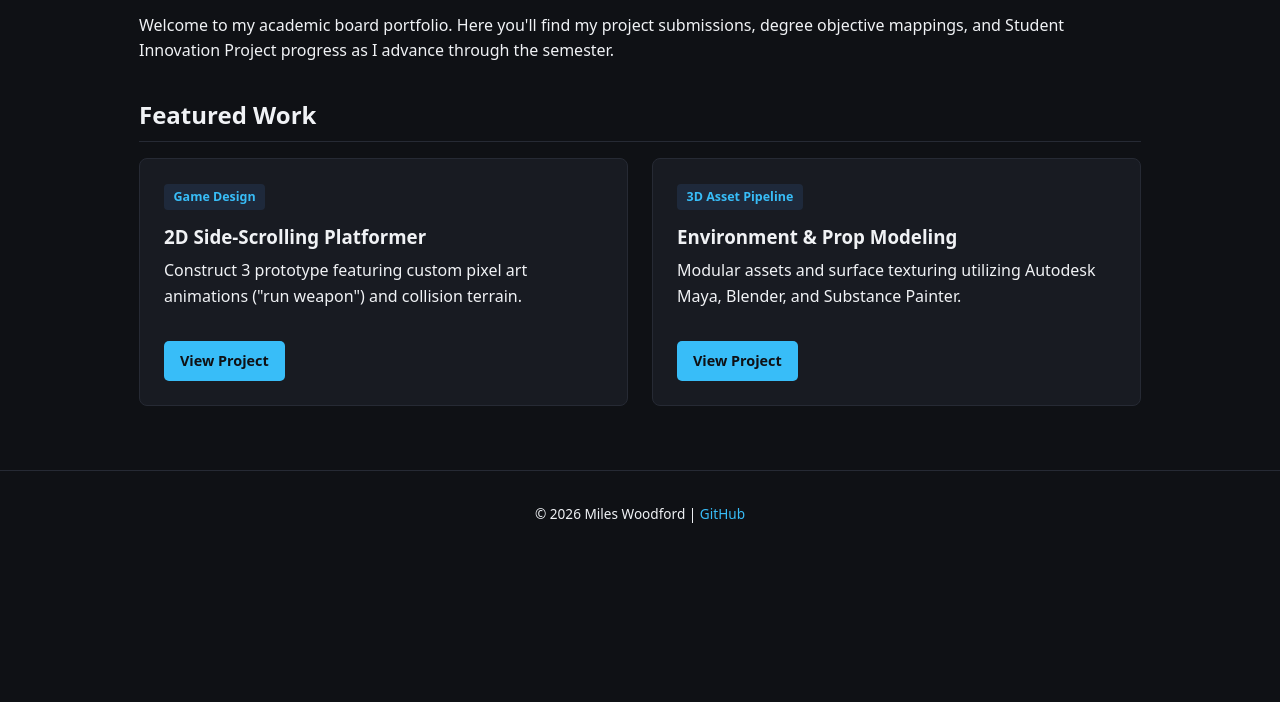
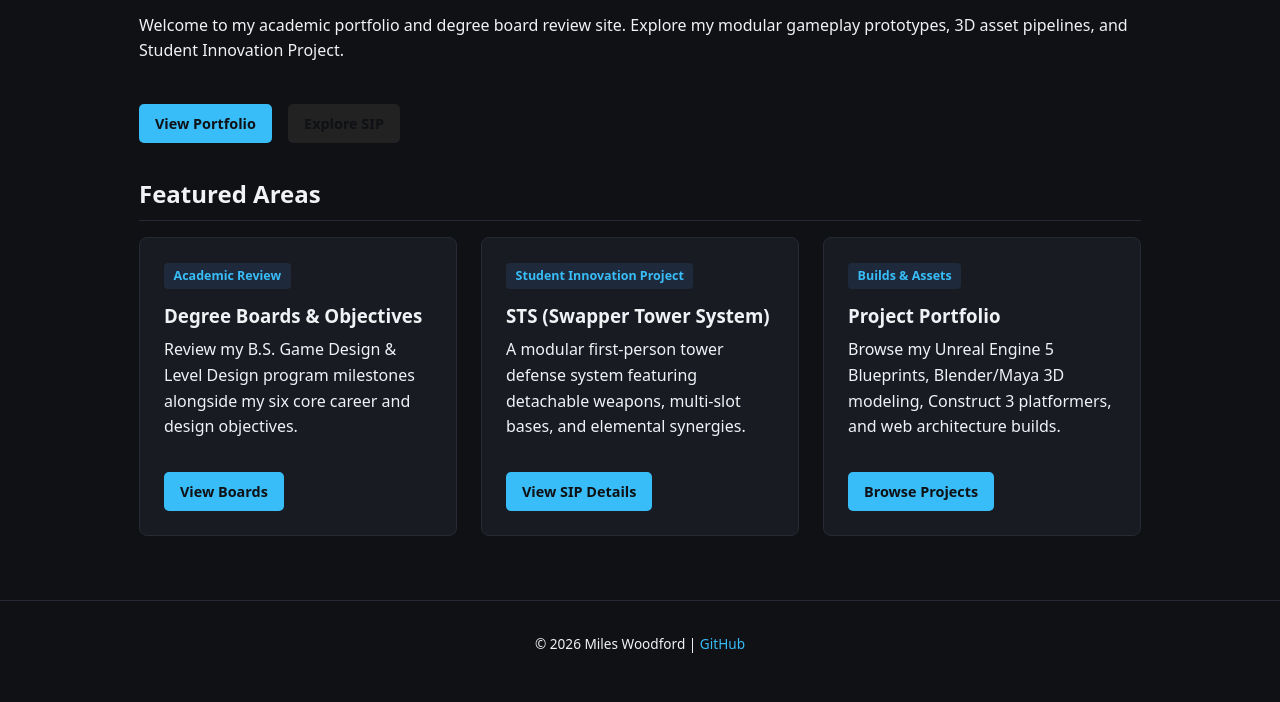
Before and after one commit to starlight-design111/ScarrLight-Board-Website, a plain HTML site: page index.html in a window 1280 px wide. Shown: the part 200-902 px from the top of the page. Before the commit the page ends 800 px from the top, so only its background shows below. Drawn offline with Linux system fonts and the light colour scheme.

Commit message:
Revise index.html for portfolio and project updates
Updated content to reflect academic focus and added new project details.

```diff
--- a/index.html
+++ b/index.html
@@ -13,6 +13,7 @@
     <ul>
       <li><a href="index.html" class="active">Home</a></li>
       <li><a href="boards.html">Boards</a></li>
+      <li><a href="objectives.html">Objectives</a></li>
       <li><a href="portfolio.html">Portfolio</a></li>
       <li><a href="sip.html">SIP</a></li>
       <li><a href="about.html">About</a></li>
@@ -23,27 +24,41 @@
   <main>
     <section class="hero">
       <h1>Miles Woodford</h1>
-      <p class="subtitle">B.S. in Game Design / Level Design</p>
-      <p>Welcome to my academic board portfolio. Here you'll find my project submissions, degree objective mappings, and Student Innovation Project progress as I advance through the semester.</p>
+      <p class="subtitle">Game Designer • Level Architect • 3D &amp; Systems Developer</p>
+      <p>Welcome to my academic portfolio and degree board review site. Explore my modular gameplay prototypes, 3D asset pipelines, and Student Innovation Project.</p>
+      <div style="margin-top: 1.5rem;">
+        <a href="portfolio.html" class="btn">View Portfolio</a>
+        <a href="sip.html" class="btn" style="margin-left: 0.75rem; background: #222;">Explore SIP</a>
+      </div>
     </section>
 
-    <h2>Featured Work</h2>
+    <h2>Featured Areas</h2>
     <div class="grid">
       <div class="card">
         <div>
-          <span class="tag">Game Design</span>
-          <h3>2D Side-Scrolling Platformer</h3>
-          <p>Construct 3 prototype featuring custom pixel art animations ("run weapon") and collision terrain.</p>
+          <span class="tag">Academic Review</span>
+          <h3>Degree Boards &amp; Objectives</h3>
+          <p>Review my B.S. Game Design &amp; Level Design program milestones alongside my six core career and design objectives.</p>
         </div>
-        <a href="portfolio.html" class="btn">View Project</a>
+        <a href="boards.html" class="btn">View Boards</a>
       </div>
+
       <div class="card">
         <div>
-          <span class="tag">3D Asset Pipeline</span>
-          <h3>Environment & Prop Modeling</h3>
-          <p>Modular assets and surface texturing utilizing Autodesk Maya, Blender, and Substance Painter.</p>
+          <span class="tag">Student Innovation Project</span>
+          <h3>STS (Swapper Tower System)</h3>
+          <p>A modular first-person tower defense system featuring detachable weapons, multi-slot bases, and elemental synergies.</p>
         </div>
-        <a href="portfolio.html" class="btn">View Project</a>
+        <a href="sip.html" class="btn">View SIP Details</a>
+      </div>
+
+      <div class="card">
+        <div>
+          <span class="tag">Builds &amp; Assets</span>
+          <h3>Project Portfolio</h3>
+          <p>Browse my Unreal Engine 5 Blueprints, Blender/Maya 3D modeling, Construct 3 platformers, and web architecture builds.</p>
+        </div>
+        <a href="portfolio.html" class="btn">Browse Projects</a>
       </div>
     </div>
   </main>
```
